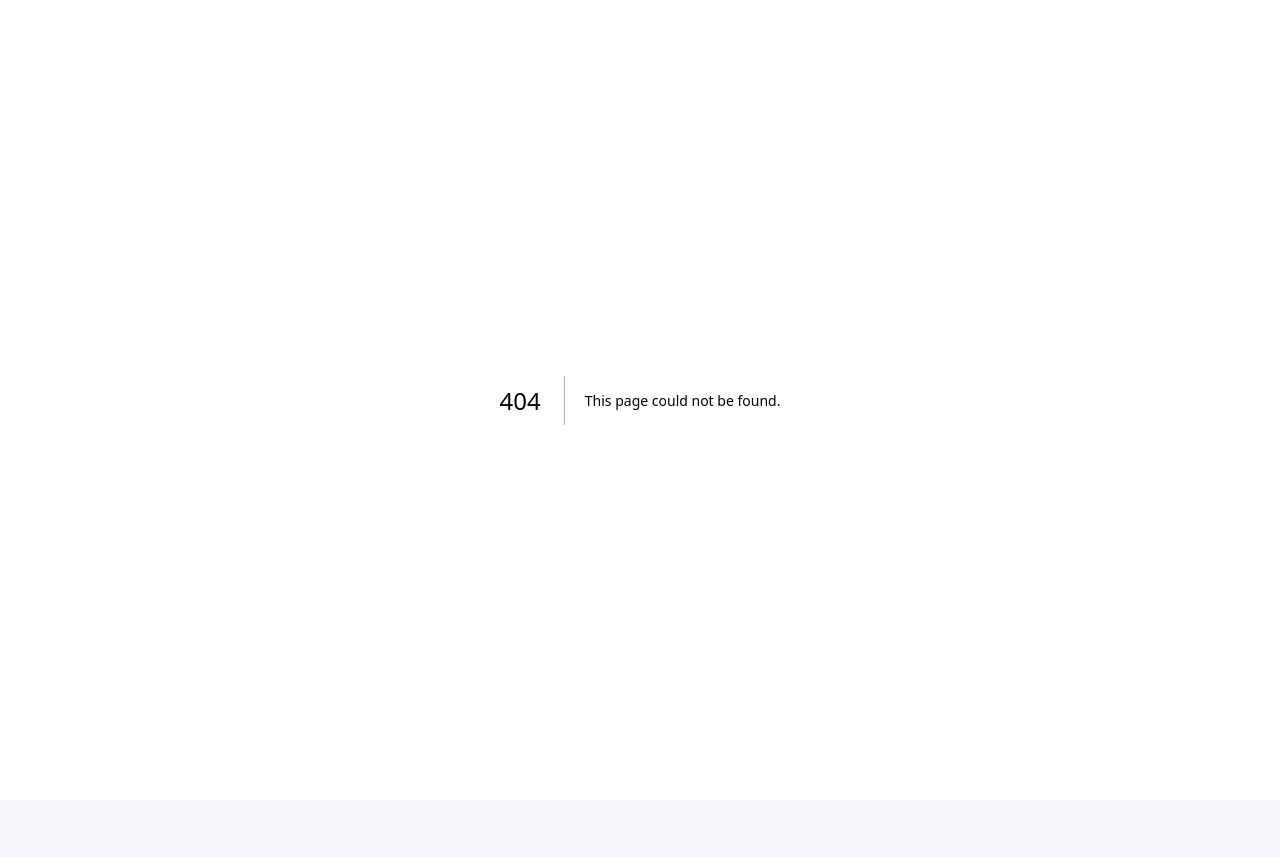
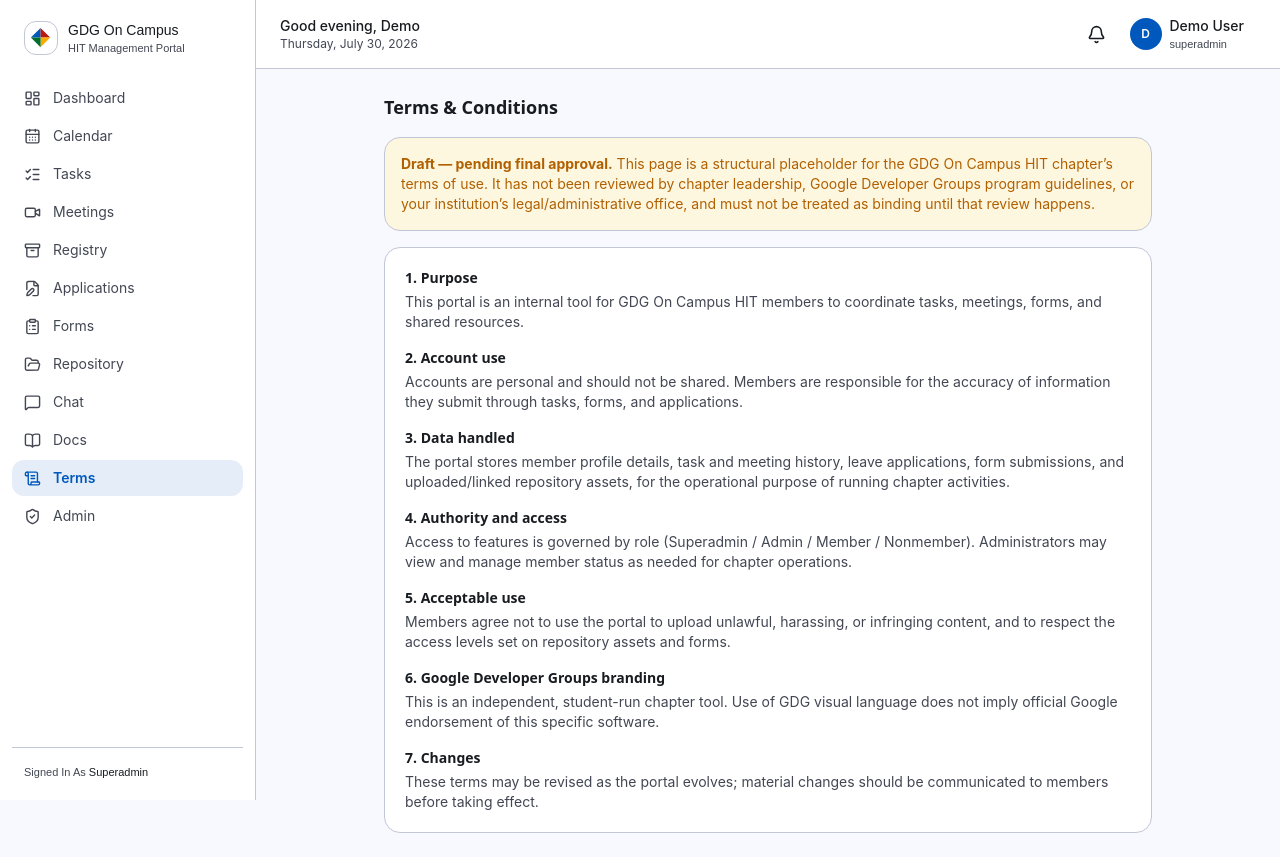
Before and after one commit to Souvik-Dey-2029/management_server_Frontend, a Next.js app in the folder web/: page /terms-and-conditions in a window 1280 px wide. Before the commit this address had no page. Before the commit the page ends 800 px from the top, so only its background shows below. Built offline with nearby package versions, Linux system fonts and the light colour scheme.

Commit message:
Add terms and conditions page

```diff
--- /dev/null
+++ b/web/src/app/(app)/terms-and-conditions/page.tsx
@@ -0,0 +1,47 @@
+export default function TermsPage() {
+  return (
+    <div className="max-w-3xl mx-auto space-y-4">
+      <h1 className="text-lg font-semibold">Terms &amp; Conditions</h1>
+
+      <div className="card p-4" style={{ background: "#fef7e0" }}>
+        <p className="text-sm" style={{ color: "#b06000" }}>
+          <strong>Draft — pending final approval.</strong> This page is a structural placeholder for the
+          GDG On Campus HIT chapter&rsquo;s terms of use. It has not been reviewed by chapter leadership,
+          Google Developer Groups program guidelines, or your institution&rsquo;s legal/administrative office,
+          and must not be treated as binding until that review happens.
+        </p>
+      </div>
+
+      <div className="card p-5 space-y-4 text-sm" style={{ color: "var(--color-muted)" }}>
+        <section>
+          <h2 className="text-sm font-semibold mb-1" style={{ color: "var(--color-ink)" }}>1. Purpose</h2>
+          <p>This portal is an internal tool for GDG On Campus HIT members to coordinate tasks, meetings, forms, and shared resources.</p>
+        </section>
+        <section>
+          <h2 className="text-sm font-semibold mb-1" style={{ color: "var(--color-ink)" }}>2. Account use</h2>
+          <p>Accounts are personal and should not be shared. Members are responsible for the accuracy of information they submit through tasks, forms, and applications.</p>
+        </section>
+        <section>
+          <h2 className="text-sm font-semibold mb-1" style={{ color: "var(--color-ink)" }}>3. Data handled</h2>
+          <p>The portal stores member profile details, task and meeting history, leave applications, form submissions, and uploaded/linked repository assets, for the operational purpose of running chapter activities.</p>
+        </section>
+        <section>
+          <h2 className="text-sm font-semibold mb-1" style={{ color: "var(--color-ink)" }}>4. Authority and access</h2>
+          <p>Access to features is governed by role (Superadmin / Admin / Member / Nonmember). Administrators may view and manage member status as needed for chapter operations.</p>
+        </section>
+        <section>
+          <h2 className="text-sm font-semibold mb-1" style={{ color: "var(--color-ink)" }}>5. Acceptable use</h2>
+          <p>Members agree not to use the portal to upload unlawful, harassing, or infringing content, and to respect the access levels set on repository assets and forms.</p>
+        </section>
+        <section>
+          <h2 className="text-sm font-semibold mb-1" style={{ color: "var(--color-ink)" }}>6. Google Developer Groups branding</h2>
+          <p>This is an independent, student-run chapter tool. Use of GDG visual language does not imply official Google endorsement of this specific software.</p>
+        </section>
+        <section>
+          <h2 className="text-sm font-semibold mb-1" style={{ color: "var(--color-ink)" }}>7. Changes</h2>
+          <p>These terms may be revised as the portal evolves; material changes should be communicated to members before taking effect.</p>
+        </section>
+      </div>
+    </div>
+  );
+}
```
